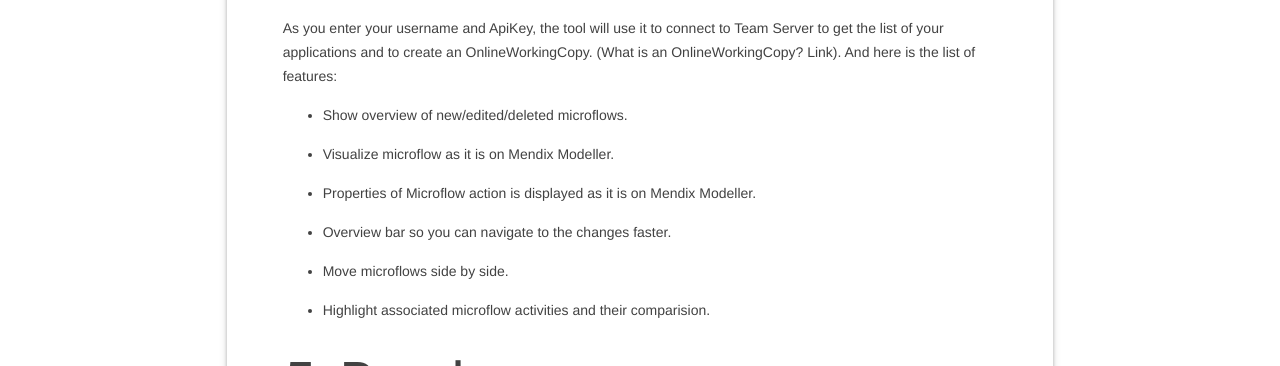
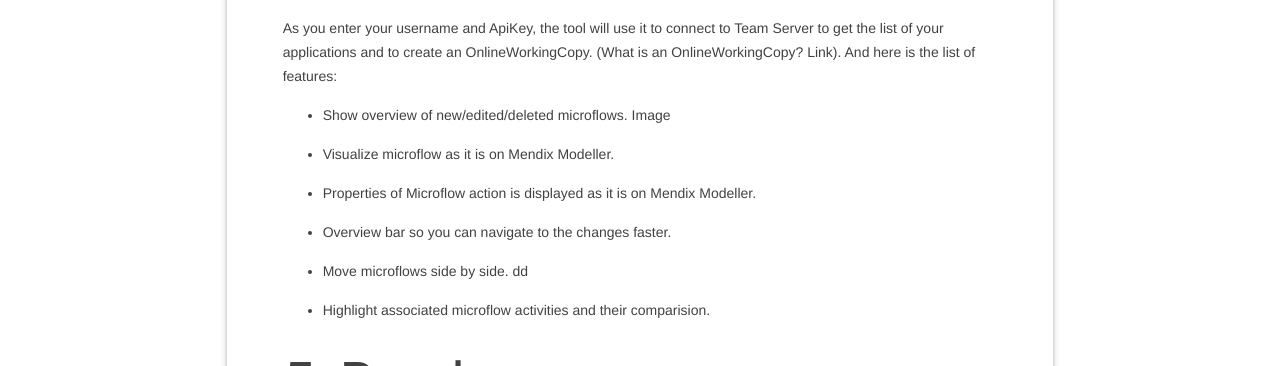
Before and after one commit to vietduc1441/vietduc1441.github.io, a Jekyll site: the page built from mxmfdiff.md, in a window 1280 px wide. Shown: the part 1661-2027 px from the top of the page. Built offline with Jekyll 4.4.1, drawn with Linux system fonts in a browser that asks for light colours; nearby versions of some CDN libraries.

Commit message:
more changes

```diff
--- a/mxmfdiff.md
+++ b/mxmfdiff.md
@@ -46,7 +46,7 @@
 As you enter your username and ApiKey, the tool will use it to connect to Team Server to get the list of your applications and to create an OnlineWorkingCopy.
 (What is an OnlineWorkingCopy? Link). And here is the list of features:
 
-- Show overview of new/edited/deleted microflows.
+- Show overview of new/edited/deleted microflows. Image
 
 - Visualize microflow as it is on Mendix Modeller.
 
@@ -55,11 +55,11 @@
 - Overview bar so you can navigate to the changes faster.
 
 - Move microflows side by side.
+dd
 
 - Highlight associated microflow activities and their comparision.
 
 # 5. Roadmap
-
 We have many ideas in mind for the next version. Here are some of them:
 
 - Store username & apiKey so user doesn't have to reenter.
```
